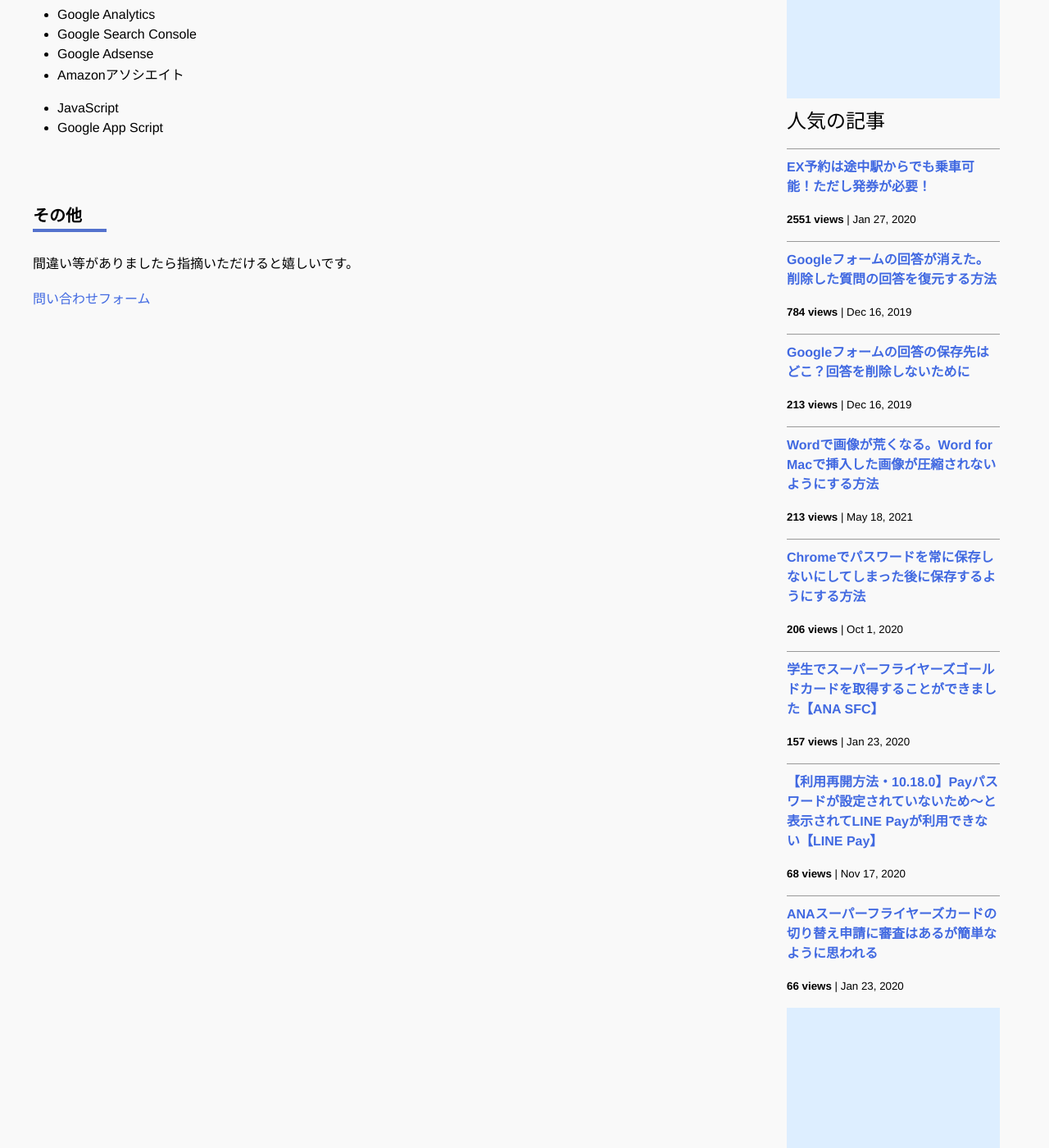
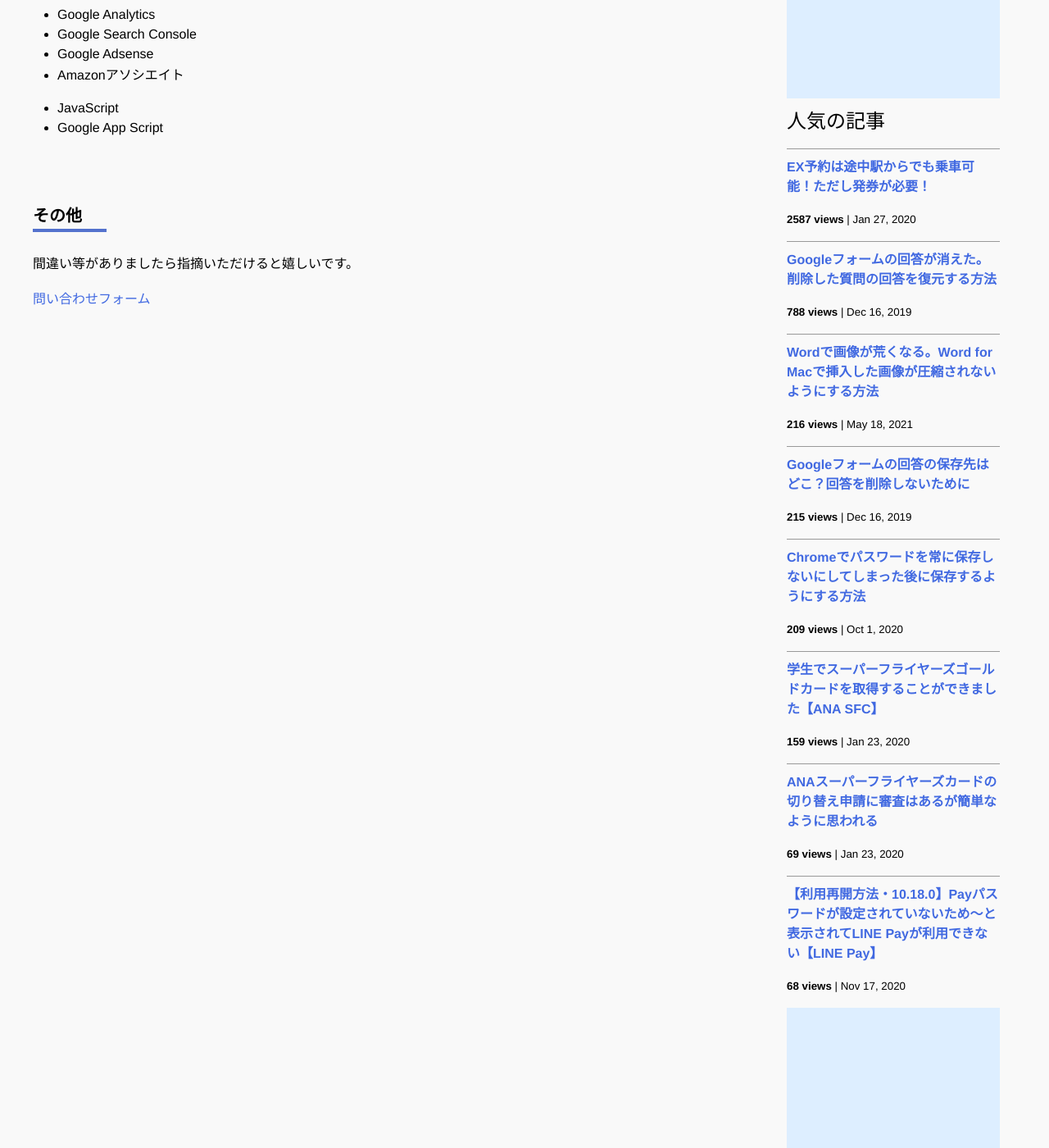
Before and after one commit to iwanaminami/shoyaiwaname, a Jekyll site: the page built from about.markdown, in a window 1280 px wide and 1400 px high, scrolled down 693 px. Shown: the whole window at 82% size. Built offline with Jekyll 4.4.1, drawn with Linux system fonts in a browser that asks for light colours; nearby versions of some CDN libraries; comment, search, counter and statistics services are not loaded.

Commit message:
a new commit message

```diff
--- a/_data/popularposts.yml
+++ b/_data/popularposts.yml
@@ -1,17 +1,17 @@
 side:
-  - view: 2551
+  - view: 2587
     url: /2020/01/27/ex-rideontheway.html
-  - view: 784
+  - view: 788
     url: /2019/12/16/restore-googleform.html
-  - view: 213
+  - view: 216
+    url: /2021/05/18/image-compression-word.html
+  - view: 215
     url: /2019/12/16/googleform-answers.html
-  - view: 213
-    url: /2021/05/18/image-compression-word.html
-  - view: 206
+  - view: 209
     url: /2020/10/01/googlepassword.html
-  - view: 157
+  - view: 159
     url: /2020/01/23/sfcgold.html
+  - view: 69
+    url: /2020/01/23/sfc-judge.html
   - view: 68
     url: /2020/11/17/linepay.html
-  - view: 66
-    url: /2020/01/23/sfc-judge.html
```
